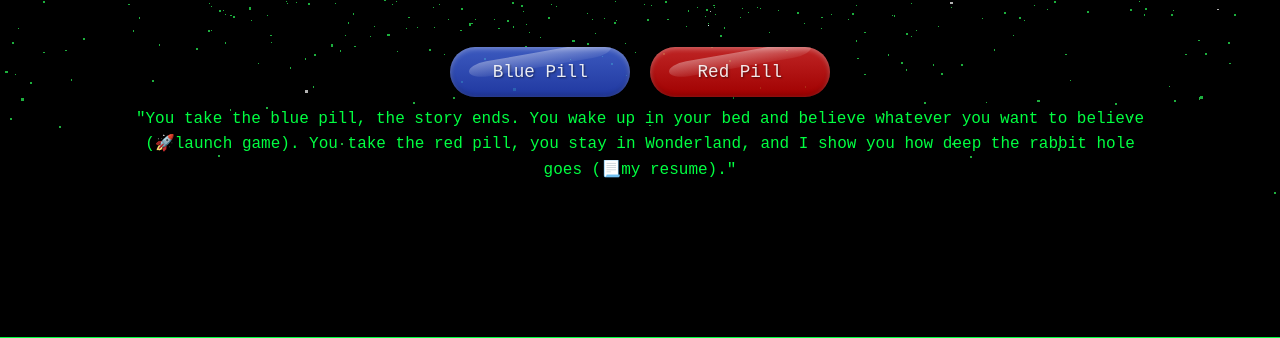
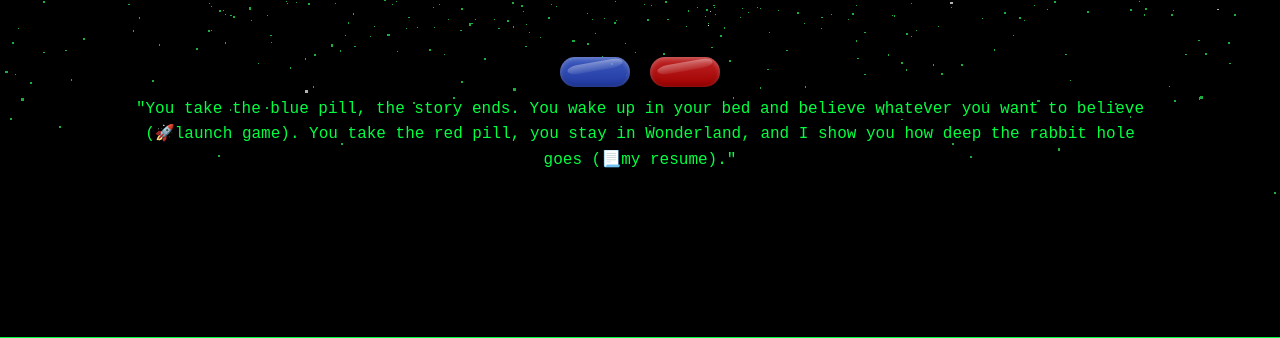
Before and after one commit to CODIEX0/portfolio, a website: page index.html in a window 1280 px wide. Shown: the part 462-800 px from the top of the page. Drawn offline with nearby package versions, Linux system fonts and the light colour scheme.

Commit message:
change the pill sizes

```diff
--- a/index.html
+++ b/index.html
@@ -124,7 +124,7 @@
     text-shadow: 1px 1px 2px rgba(0, 0, 0, 0.5); /* Subtle text shadow */
     position: relative; /* Needed for pseudo-elements if used for shine */
     overflow: hidden; /* Hide overflow for shine */
-    min-width: 180px; /* Give pills some width */
+    min-width: 40px; /* Give pills some width */
     text-align: center;
 }
 
@@ -390,8 +390,8 @@
             <p class="subtitle">Software Engineer👨🏿‍💻| Space enthusiast🛸| Farmer🌱| Athlete🏃🏿
                 </p>
             <div id="hero-buttons">
-                 <button id="blue-pill-button" class="matrix-button">Blue Pill</button>
-                 <button href="https://drive.google.com/file/d/1CQL2Gms6cSFoI5XeNuyP1S9bR4obGG2N/view?usp=sharing" target="_blank" rel="noopener" id="red-pill-button" class="matrix-button">Red Pill</button>
+                 <button id="blue-pill-button" class="matrix-button"></button>
+                 <button href="https://drive.google.com/file/d/1CQL2Gms6cSFoI5XeNuyP1S9bR4obGG2N/view?usp=sharing" target="_blank" rel="noopener" id="red-pill-button" class="matrix-button"></button>
             </div>
             <span class="education-date">"You take the blue pill, the story ends. You wake up in your bed and believe whatever you want to believe (🚀launch game). You take the red pill, you stay in Wonderland, and I show you how deep the rabbit hole goes (📃my resume)." </span>
         </section>
```
